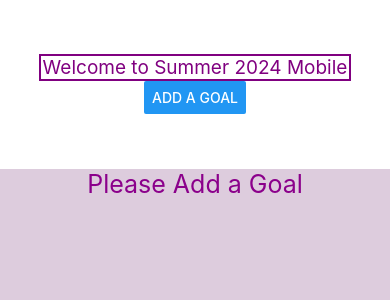
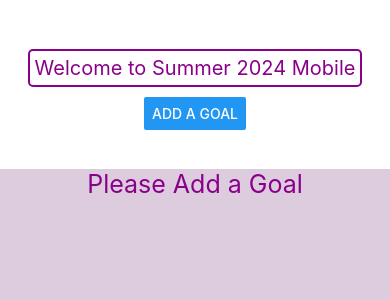
Before and after one commit to cold-flatwhite/Summer24, a React Native app: screen / in a window 390 px wide. Shown: the top 300 px of the page. Built offline with nearby package versions, Linux system fonts and the light colour scheme.

Commit message:
make some revise on style

```diff
--- a/Component/GoalItem.js
+++ b/Component/GoalItem.js
@@ -1,28 +1,29 @@
-import React from 'react';
-import { StyleSheet, View,Text, Button } from 'react-native';
+import React from "react";
+import { StyleSheet, View, Text, Button } from "react-native";
 
-const GoalItem = ({goal, deleteHandler}) => {
+const GoalItem = ({ goal, deleteHandler }) => {
   return (
     <View key={goal.id} style={styles.textContainer}>
       <Text style={styles.textStyle}>{goal.text}</Text>
-        <Button title="X" color="black" onPress={() => deleteHandler(goal.id)}/>
+      <Button title="X" color="black" onPress={() => deleteHandler(goal.id)} />
     </View>
   );
-}
+};
 
 const styles = StyleSheet.create({
   textContainer: {
     color: "darkmagenta",
-        backgroundColor : "#aaa",
-        marginVertical : 15,
-        flexDirection :'row',
+    backgroundColor: "#aaa",
+    marginVertical: 15,
+    flexDirection: "row",
     padding: 15,
+    justifyContent : "space-between",
+    borderRadius : 5,
   },
   textStyle: {
     color: "darkmagenta",
     font: 25,
   },
-
-})
+});
 
 export default GoalItem;
--- a/Component/Header.js
+++ b/Component/Header.js
@@ -3,23 +3,22 @@ import React from "react";
 
 const Header = ({ appName }) => {
   return (
-    <View style={styles.headerContainer}>
-      <Text style={styles.headerText}>Welcome to {appName}</Text>
+    <View>
+      <Text style={styles.header}>Welcome to {appName}</Text>
     </View>
   );
 };
 
 const styles = StyleSheet.create({
-  headerContainer: {
-    width: "80%",
-    alignItems: "center",
-    justifyContent: "center",
-    borderColor: "purple",
+  header: {
+    color: "darkmagenta",
+    fontSize: 20,
+    borderColor : "darkmagenta",
     borderWidth: 2,
-  },
-  headerText: {
-    fontSize: 19,
-    color: "purple",
+    padding : 5,
+    borderRadius : 5,
+    marginBottom : 10,
+    marginTop : 10,
   },
 });
 
--- a/Component/Input.js
+++ b/Component/Input.js
@@ -9,7 +9,7 @@ import {
 } from "react-native";
 import React, { useState } from "react";
 
-const Input = ({ inputHandler, isModalVisible, cancelHandler }) => {
+const Input = ({ inputHandler, isModalVisible, dismissModal }) => {
   const [text, setText] = useState("");
   const [blur, setBlur] = useState(false);
 
@@ -18,15 +18,16 @@ const Input = ({ inputHandler, isModalVisible, cancelHandler }) => {
     inputHandler(text);
     setText("");
   }
+
   function handleCancel() {
-    cancelHandler();
+    dismissModal();
     setText("");
   }
 
   return (
     <Modal animationType="slide" transparent={true} visible={isModalVisible}>
-      <View style={styles.modalContainer}>
-        {/* alt prop provides alternative text for images, aiding accessibility by describing the image for screen readers and users who can't view it.*/}
+      <View style={styles.container}>
+        <View style={styles.modalView}>
           <Image
             style={styles.image}
             source={{
@@ -41,8 +42,9 @@ const Input = ({ inputHandler, isModalVisible, cancelHandler }) => {
           />
 
           <TextInput
-          style={styles.textStyle}
+            style={styles.input}
             autoFocus={true}
+            value={text}
             placeholder="Type something"
             onBlur={() => {
               setBlur(true);
@@ -54,17 +56,18 @@ const Input = ({ inputHandler, isModalVisible, cancelHandler }) => {
               setText(newText);
             }}
             autoCapitalize={true}
-          value={text}
           />
           {blur && <Text>Thank you</Text>}
-
           <View style={styles.buttonContainer}>
+            <View style={styles.buttonStyle}>
               <Button
                 title="cancel"
                 onPress={() => {
                   handleCancel();
                 }}
               />
+            </View>
+            <View style={styles.buttonStyle}>
               <Button
                 title="confirm"
                 onPress={() => {
@@ -74,35 +77,44 @@ const Input = ({ inputHandler, isModalVisible, cancelHandler }) => {
               />
             </View>
           </View>
+        </View>
+      </View>
     </Modal>
   );
 };
 
 const styles = StyleSheet.create({
-  modalContainer: {
+  container: {
     flex: 1,
-    backgroundColor: "yellow",
     alignItems: "center",
-    top: '20%'
+    justifyContent: "center",
   },
+
   buttonContainer: {
     flexDirection: "row",
-    marginHorizontal: "30%",
-    margin: 10,
   },
+  buttonStyle: {
+    width: "30%",
+    margin: 5,
+  },
+  modalView: {
+    backgroundColor: "#f0f0f0",
+    borderRadius: 20,
+    padding: "10%",
+    alignItems: "center",
+  },
+  input: {
+    borderWidth: 2,
+    borderColor: "purple",
+    width: "50%",
+    padding: 5,
+    color: "dodgerblue",
+    marginVertical: 10,
+  },
+
   image: {
     width: 100,
     height: 100,
-    margin: 10,
-  },
-  textStyle: {
-    width: "80%",
-    height: 40,
-    borderColor: "purple",
-    borderWidth: 1,
-    borderRadius: 5,
-    paddingHorizontal: 10,
-    marginBottom: 20,
   },
 });
 
```
Lines whose indentation alone changed are shown as unchanged.
